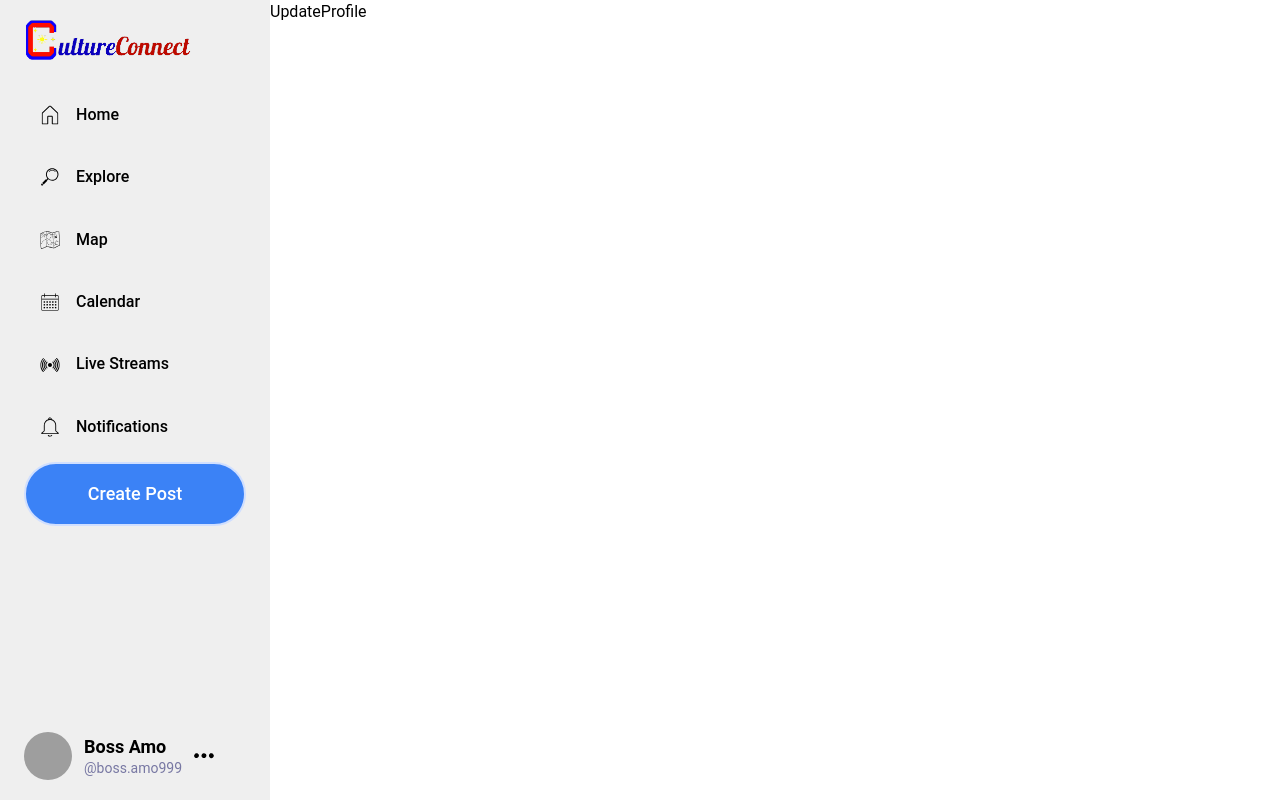
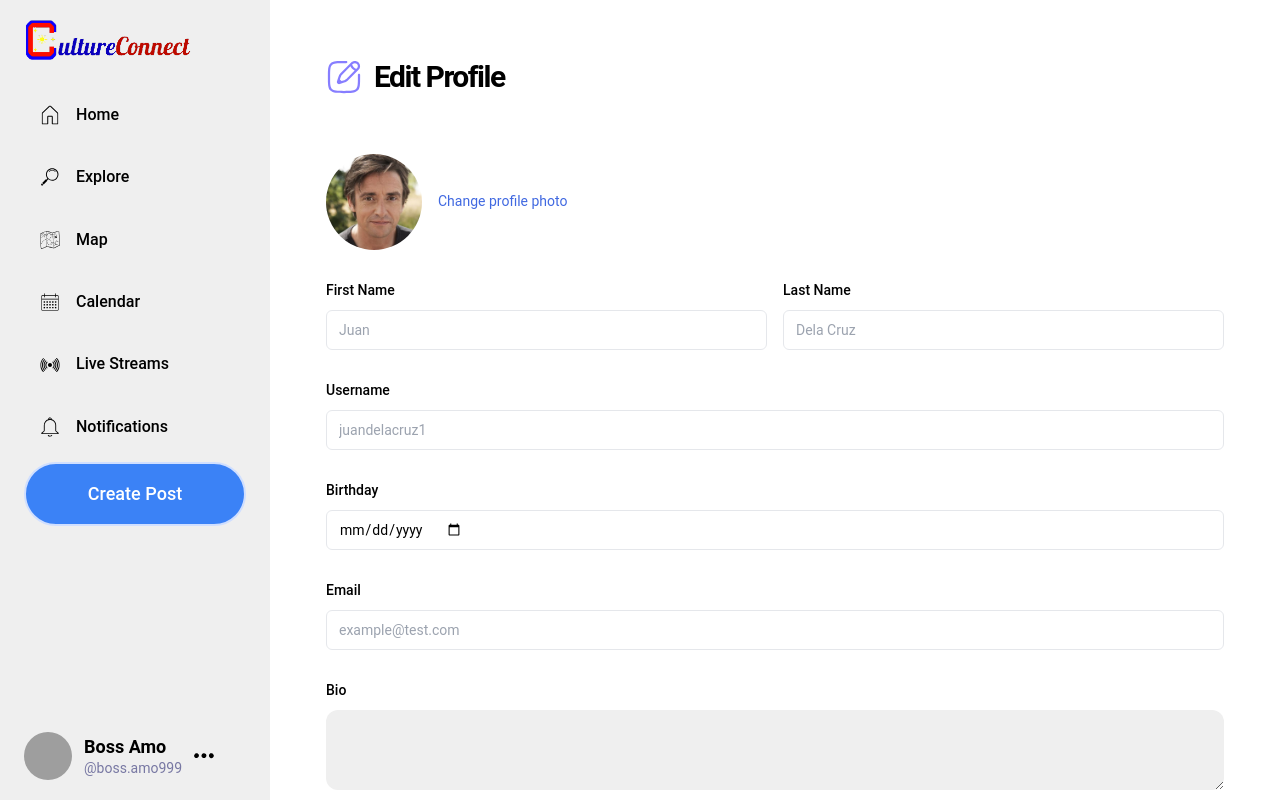
Before and after one commit to dadeyyy/CultureConnectResearch, a React (Vite) app in the folder frontend/: page /update-profile/1 in a window 1280 px wide. Built offline with nearby package versions, Linux system fonts and the light colour scheme; grey boxes are pictures that could not be loaded.

Commit message:
post post post

```diff
--- a/frontend/src/_auth/forms/LoginForm.tsx
+++ b/frontend/src/_auth/forms/LoginForm.tsx
@@ -6,12 +6,14 @@ import { Input } from "@/components/ui/input";
 import { useForm } from "react-hook-form";
 import { login } from "@/lib/validation";
 import { z } from "zod";
+import { useNavigate } from "react-router-dom";
 
 const LoginForm = () => {
+  const navigate = useNavigate();
   const form = useForm<z.infer<typeof login>>({
     resolver: zodResolver(login),
     defaultValues: {
-      email: "",
+      username: "",
       password: "",
     },
   });
@@ -20,7 +22,7 @@ const LoginForm = () => {
   const onSubmit = async (values: z.infer<typeof login>) => {
     console.log(values);
     try {
-      const response = await fetch("/api/login", {
+      const response = await fetch("http://localhost:8000/signin", {
         method: "POST",
         headers: {
           "Content-Type": "application/json",
@@ -30,6 +32,7 @@ const LoginForm = () => {
 
       if (response.ok) {
         console.log("Login successful!");
+        navigate("/home");
       } else {
         console.error("Login failed");
       }
@@ -64,12 +67,12 @@ const LoginForm = () => {
         <form onSubmit={form.handleSubmit(onSubmit)} className="flex flex-col gap-1 w-full mt-1">
           <FormField
             control={form.control}
-            name="email"
+            name="username"
             render={({ field }) => (
               <FormItem>
                 <FormControl>
                   <Input
-                    type="email"
+                    type="text"
                     placeholder="Enter your email here"
                     className="shad-input h-10 border-r-2"
                     {...field}
--- a/frontend/src/_root/pages/UpdateProfile.tsx
+++ b/frontend/src/_root/pages/UpdateProfile.tsx
@@ -1,7 +1,237 @@
-import React from "react";
+import * as z from "zod";
+import { useForm } from "react-hook-form";
+import { zodResolver } from "@hookform/resolvers/zod";
+import { useNavigate, useParams } from "react-router-dom";
+import {
+  Form,
+  FormControl,
+  FormField,
+  FormItem,
+  FormLabel,
+  FormMessage,
+} from "@/components/ui/form";
+import { Textarea } from "@/components/ui/textarea";
+import { Input } from "@/components/ui/input";
+import { Button } from "@/components/ui/button";
+import Loader from "@/components/shared/Loader";
+import ProfileUploader from "@/components/shared/ProfileUploader";
+
+import { useUserContext } from "@/context/AuthContext";
+import { getUserById, DummyUser } from "@/dummy/dummy";
+import { useEffect, useState } from "react";
+
+const ProfileValidation = z.object({
+  file: z.custom<File[]>(),
+  firstName: z.string().min(2),
+  lastName: z.string().min(2),
+  userName: z.string().min(2),
+  birthdate: z.string(),
+  email: z.string().email(),
+  bio: z.string(),
+});
 
 const UpdateProfile = () => {
-  return <div>UpdateProfile</div>;
+  const navigate = useNavigate();
+  const { id } = useParams();
+  const { user, setUser } = useUserContext();
+  const [isLoading, setIsLoading] = useState(true);
+  const form = useForm<z.infer<typeof ProfileValidation>>({
+    resolver: zodResolver(ProfileValidation),
+    defaultValues: {
+      file: [], // You may need to adjust this based on your specific validation requirements for the "file" property
+      firstName: user.firstName,
+      lastName: user.lastName,
+      userName: user.username,
+      birthdate: user.birthdate,
+      email: user.email,
+      bio: user.bio || "",
+    },
+  });
+
+  const [currentUser, setUserData] = useState<DummyUser | undefined>(undefined);
+  console.log(id);
+  useEffect(() => {
+    const fetchPost = async () => {
+      try {
+        const fetchedUserData = await getUserById(id);
+        setUserData(fetchedUserData);
+      } catch (error) {
+        console.error("Error fetching post:", error);
+      } finally {
+        setIsLoading(false);
+      }
+    };
+
+    if (id) {
+      fetchPost();
+    } else {
+      setIsLoading(false);
+    }
+  }, [id]);
+
+  if (!currentUser)
+    return (
+      <div className="flex-center w-full h-full">
+        <Loader />
+      </div>
+    );
+
+  // Handler
+  const handleUpdate = async (value: z.infer<typeof ProfileValidation>) => {
+    // const updatedUser = await updateUser({
+    //   userId: currentUser.$id,
+    //   name: value.name,
+    //   bio: value.bio,
+    //   file: value.file,
+    //   imageUrl: currentUser.imageUrl,
+    //   imageId: currentUser.imageId,
+    // });
+
+    // if (!updatedUser) {
+    //   toast({
+    //     title: `Update user failed. Please try again.`,
+    //   });
+    // }
+
+    // setUser({
+    //   ...user,
+    //   name: updatedUser?.name,
+    //   bio: updatedUser?.bio,
+    //   imageUrl: updatedUser?.imageUrl,
+    // });
+    return navigate(`/profile/${id}`);
+  };
+
+  return (
+    <div className="flex flex-1">
+      <div className="common-container">
+        <div className="flex-start gap-3 justify-start w-full max-w-5xl">
+          <img
+            src="/assets/icons/edit.svg"
+            width={36}
+            height={36}
+            alt="edit"
+            className="invert-white"
+          />
+          <h2 className="h3-bold md:h2-bold text-left w-full">Edit Profile</h2>
+        </div>
+
+        <Form {...form}>
+          <form
+            onSubmit={form.handleSubmit(handleUpdate)}
+            className="flex flex-col gap-7 w-full mt-4 max-w-5xl"
+          >
+            <FormField
+              control={form.control}
+              name="file"
+              render={({ field }) => (
+                <FormItem className="flex">
+                  <FormControl>
+                    <ProfileUploader fieldChange={field.onChange} mediaUrl={currentUser.imageUrl} />
+                  </FormControl>
+                  <FormMessage className="shad-form_message" />
+                </FormItem>
+              )}
+            />
+
+            <div className="grid grid-cols-2 items-center gap-4">
+              <FormField
+                control={form.control}
+                name="firstName"
+                render={({ field }) => (
+                  <FormItem>
+                    <FormLabel>First Name</FormLabel>
+                    <FormControl>
+                      <Input type="text" placeholder="Juan" {...field} />
+                    </FormControl>
+                    <FormMessage className="shad-form_message" />
+                  </FormItem>
+                )}
+              />
+              <FormField
+                control={form.control}
+                name="lastName"
+                render={({ field }) => (
+                  <FormItem>
+                    <FormLabel>Last Name</FormLabel>
+                    <FormControl>
+                      <Input type="text" placeholder="Dela Cruz" {...field} />
+                    </FormControl>
+                    <FormMessage className="shad-form_message" />
+                  </FormItem>
+                )}
+              />
+            </div>
+            <FormField
+              control={form.control}
+              name="userName"
+              render={({ field }) => (
+                <FormItem>
+                  <FormLabel>Username</FormLabel>
+                  <FormControl>
+                    <Input type="text" placeholder="juandelacruz1" {...field} />
+                  </FormControl>
+                  <FormMessage className="shad-form_message" />
+                </FormItem>
+              )}
+            />
+            <FormField
+              control={form.control}
+              name="birthdate"
+              render={({ field }) => (
+                <FormItem>
+                  <FormLabel>Birthday</FormLabel>
+                  <FormControl>
+                    <Input {...field} type="date" />
+                  </FormControl>
+                  <FormMessage className="shad-form_message" />
+                </FormItem>
+              )}
+            />
+            <FormField
+              control={form.control}
+              name="email"
+              render={({ field }) => (
+                <FormItem>
+                  <FormLabel>Email</FormLabel>
+                  <FormControl>
+                    <Input type="email" placeholder="example@test.com" {...field} />
+                  </FormControl>
+                  <FormMessage className="shad-form_message" />
+                </FormItem>
+              )}
+            />
+
+            <FormField
+              control={form.control}
+              name="bio"
+              render={({ field }) => (
+                <FormItem>
+                  <FormLabel className="shad-form_label">Bio</FormLabel>
+                  <FormControl>
+                    <Textarea className="shad-textarea custom-scrollbar" {...field} />
+                  </FormControl>
+                  <FormMessage className="shad-form_message" />
+                </FormItem>
+              )}
+            />
+
+            <div className="flex gap-4 items-center justify-end">
+              <Button type="button" className="shad-button_dark_4" onClick={() => navigate(-1)}>
+                Cancel
+              </Button>
+              <Button type="submit" className="shad-button_primary whitespace-nowrap">
+                {/* //   disabled={isLoadingUpdate}
+              // >
+              //   {isLoadingUpdate && <Loader />} */}
+                Update Profile
+              </Button>
+            </div>
+          </form>
+        </Form>
+      </div>
+    </div>
+  );
 };
 
 export default UpdateProfile;
--- a/frontend/src/components/forms/PostForm.tsx
+++ b/frontend/src/components/forms/PostForm.tsx
@@ -88,39 +88,61 @@ const PostForm = ({ post, action }: PostFormProps) => {
     },
   });
 
-  // const { mutateAsync: createPost, isLoading: isLoadingCreate } = useCreatePost();
-  // const { mutateAsync: updatePost, isLoading: isLoadingUpdate } = useUpdatePost();
-  function onSubmit(values: z.infer<typeof formSchema>) {
+  const handleSubmit = async (values: z.infer<typeof formSchema>) => {
     console.log(values);
-  }
-  //   const { register, handleSubmit } = useForm();
-  //   async function onSubmit(data) {
-  //       const formData = new FormData();
-  //       formData.append("example", data.example);
-  //       for (const image of data.image) {
-  //         formData.append("image", image);
-  //       }
-  //       const result = await fetch("http://localhost:8000/post", {
-  //         method: "POST",
-  //         body: formData,
-  //       });
-  //       console.log(result);
-  //   }
+    // ACTION = UPDATE
+    if (post && action === "Update") {
+      try {
+        const response = await fetch("http://localhost:8000/update-post", {
+          method: "POST",
+          headers: {
+            "Content-Type": "application/json",
+          },
+          body: JSON.stringify(values),
+        });
 
-  //   return (
-  //     /* "handleSubmit" will validate your inputs before invoking "onSubmit" */
-  //     <form onSubmit={handleSubmit(onSubmit)} encType="multipart/form-data">
-  //       {/* register your input into the hook by invoking the "register" function */}
-  //       <input {...register("example")} />
+        if (response.ok) {
+          console.log("Update successful!");
+          navigate("/home");
+        } else {
+          console.error("Update failed");
+        }
+      } catch (error) {
+        console.error("Error updating post:", error);
+      }
+      return navigate(`/posts/${post.$id}`);
+    }
 
-  //       <input type="file" {...register("image")} multiple />
+    // ACTION = CREATE
+    else if (post && action === "Create") {
+      try {
+        const response = await fetch("http://localhost:8000/create-post", {
+          method: "POST",
+          headers: {
+            "Content-Type": "application/json",
+          },
+          body: JSON.stringify(values),
+        });
 
-  //       <input type="submit" />
-  //     </form>
-  //   );
+        if (response.ok) {
+          console.log("Posting successful!");
+          navigate("/home");
+        } else {
+          console.error("Posting failed");
+        }
+      } catch (error) {
+        console.error("Error posting:", error);
+      }
+      return navigate(`/home`);
+    }
+  };
+
   return (
     <Form {...form}>
-      <form onSubmit={form.handleSubmit(onSubmit)} className="flex flex-col gap-5 w-full max-w-5xl">
+      <form
+        onSubmit={form.handleSubmit(handleSubmit)}
+        className="flex flex-col gap-5 w-full max-w-5xl"
+      >
         <FormField
           control={form.control}
           name="caption"
--- /dev/null
+++ b/frontend/src/components/shared/ProfileUploader.tsx
@@ -0,0 +1,46 @@
+import { useCallback, useState } from "react";
+import { FileWithPath, useDropzone } from "react-dropzone";
+
+type ProfileUploaderProps = {
+  fieldChange: (files: File[]) => void;
+  mediaUrl: string;
+};
+const convertFileToUrl = (file: File) => URL.createObjectURL(file);
+
+const ProfileUploader = ({ fieldChange, mediaUrl }: ProfileUploaderProps) => {
+  const [file, setFile] = useState<File[]>([]);
+  const [fileUrl, setFileUrl] = useState<string>(mediaUrl);
+
+  const onDrop = useCallback(
+    (acceptedFiles: FileWithPath[]) => {
+      setFile(acceptedFiles);
+      fieldChange(acceptedFiles);
+      setFileUrl(convertFileToUrl(acceptedFiles[0]));
+    },
+    [file]
+  );
+
+  const { getRootProps, getInputProps } = useDropzone({
+    onDrop,
+    accept: {
+      "image/*": [".png", ".jpeg", ".jpg"],
+    },
+  });
+
+  return (
+    <div {...getRootProps()}>
+      <input {...getInputProps()} className="cursor-pointer" />
+
+      <div className="cursor-pointer flex-center gap-4">
+        <img
+          src={fileUrl || "/assets/icons/profile-placeholder.svg"}
+          alt="image"
+          className="h-24 w-24 rounded-full object-cover object-top"
+        />
+        <p className="text-primary-500 small-regular md:bbase-semibold">Change profile photo</p>
+      </div>
+    </div>
+  );
+};
+
+export default ProfileUploader;
--- a/frontend/src/context/AuthContext.tsx
+++ b/frontend/src/context/AuthContext.tsx
@@ -1,16 +1,18 @@
 import { useNavigate } from "react-router-dom";
 import { createContext, useContext, useState } from "react";
 import { getUserById } from "@/dummy/dummy";
-import { IUser } from "@/type/index";
+import { DummyUser } from "@/dummy/dummy";
 
-export const INITIAL_USER: IUser = {
+export const INITIAL_USER: DummyUser = {
   id: "",
   firstName: "",
   lastName: "",
   username: "",
+  birthdate: "",
   email: "",
   imageUrl: "",
   bio: "",
+  posts: [],
 };
 
 const INITIAL_STATE = {
@@ -23,9 +25,9 @@ const INITIAL_STATE = {
 };
 
 type IContextType = {
-  user: IUser;
+  user: DummyUser;
   isLoading: boolean;
-  setUser: React.Dispatch<React.SetStateAction<IUser>>;
+  setUser: React.Dispatch<React.SetStateAction<DummyUser>>;
   isAuthenticated: boolean;
   setIsAuthenticated: React.Dispatch<React.SetStateAction<boolean>>;
   checkAuthUser: () => Promise<boolean>;
@@ -35,7 +37,7 @@ const AuthContext = createContext<IContextType>(INITIAL_STATE);
 
 export function AuthProvider({ children }: { children: React.ReactNode }) {
   const navigate = useNavigate();
-  const [user, setUser] = useState<IUser>(INITIAL_USER);
+  const [user, setUser] = useState<DummyUser>(INITIAL_USER);
   const [isAuthenticated, setIsAuthenticated] = useState(false);
   const [isLoading, setIsLoading] = useState(false);
 
@@ -49,9 +51,11 @@ export function AuthProvider({ children }: { children: React.ReactNode }) {
           firstName: currentAccount.firstName,
           lastName: currentAccount.lastName,
           username: currentAccount.username,
+          birthdate: currentAccount.birthdate,
           email: currentAccount.email,
           imageUrl: currentAccount.imageUrl,
           bio: currentAccount.bio,
+          posts: currentAccount.posts,
         });
         setIsAuthenticated(true);
 
--- a/frontend/src/dummy/dummy.ts
+++ b/frontend/src/dummy/dummy.ts
@@ -10,6 +10,7 @@ export type DummyUser = {
   firstName: string;
   lastName: string;
   username: string;
+  birthdate?: string;
   email: string;
   imageUrl: string;
   bio: string;
@@ -32,6 +33,20 @@ export type DummyPost = {
 };
 
 export const dummyPosts: DummyPost[] = [
+  {
+    creator: {
+      id: "1",
+      firstName: "John",
+      lastName: "Doe",
+      imageUrl: "/dummy/john-doe.jpg",
+    },
+    $id: "123453216",
+    $createdAt: "2023-01-01T12:00:00Z",
+    province: "Bulacan",
+    municipal: "Malolos",
+    caption: "Exploring the charming streets of Malolos, Bulacan.",
+    imageUrl: "/dummy/bulacan.jpg",
+  },
   {
     creator: {
       id: "1",
@@ -110,6 +125,7 @@ export const dummyUser: DummyUser[] = [
     firstName: "John",
     lastName: "Doe",
     username: "john.doe",
+    birthdate: "01-01-2001",
     email: "john@example.com",
     imageUrl: "/dummy/john-doe.jpg",
     bio: "Some bio text for John Doe",
@@ -120,6 +136,7 @@ export const dummyUser: DummyUser[] = [
     firstName: "Jane",
     lastName: "Doe",
     username: "jane.doe",
+    birthdate: "01-01-2001",
     email: "jane@example.com",
     imageUrl: "/dummy/jane-doe.jpg",
     bio: "Some bio text for Jane Doe",
@@ -130,6 +147,7 @@ export const dummyUser: DummyUser[] = [
     firstName: "Bob",
     lastName: "Johnson",
     username: "bob.johnson",
+    birthdate: "01-01-2001",
     email: "bob@example.com",
     imageUrl: "/dummy/bob-johnson.jpg",
     bio: "Some bio text for Bob Johnson",
@@ -140,6 +158,7 @@ export const dummyUser: DummyUser[] = [
     firstName: "Alice",
     lastName: "Smith",
     username: "alice.smith",
+    birthdate: "01-01-2001",
     email: "alice@example.com",
     imageUrl: "/dummy/alice-smith.jpg",
     bio: "Some bio text for Alice Smith",
@@ -150,6 +169,7 @@ export const dummyUser: DummyUser[] = [
     firstName: "Abet",
     lastName: "Garcia",
     username: "abet.garcia",
+    birthdate: "01-01-2001",
     email: "abet@example.com",
     imageUrl: "/dummy/abet-garcia.jpg",
     bio: "Some bio text for Abet Garcia",
@@ -160,6 +180,7 @@ export const dummyUser: DummyUser[] = [
     firstName: "Boss",
     lastName: "Amo",
     username: "boss.amo999",
+    birthdate: "01-01-2001",
     email: "boss@example.com",
     imageUrl:
       "https://th.bing.com/th/id/OIP.FKf7M863jluP9y3oejEgpgHaHd?w=512&h=516&rs=1&pid=ImgDetMain",
--- a/frontend/src/lib/validation/index.ts
+++ b/frontend/src/lib/validation/index.ts
@@ -16,6 +16,6 @@ export const registration = z
   });
 
 export const login = z.object({
-  email: z.string().email(),
+  username: z.string().min(2),
   password: z.string().min(8, { message: "Must be a minimum of 8 characters." }),
 });
--- a/frontend/src/type/index.ts
+++ b/frontend/src/type/index.ts
@@ -30,6 +30,7 @@ export type IUser = {
   firstName: string;
   lastName: string;
   username: string;
+  birthdate: string;
   email: string;
   imageUrl: string;
   bio: string;
```
Also changed, not shown: frontend/src/_root/pages/PostDetails.tsx (+11 -12 lines), frontend/public/assets/icons/delete.svg (added).
